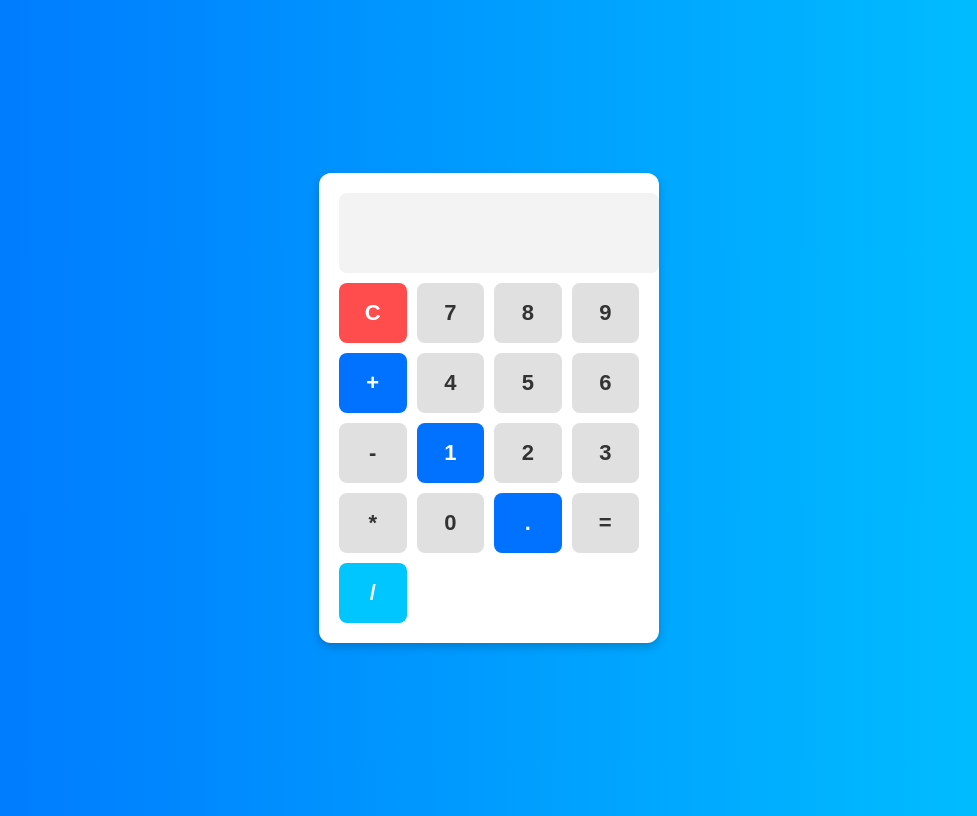
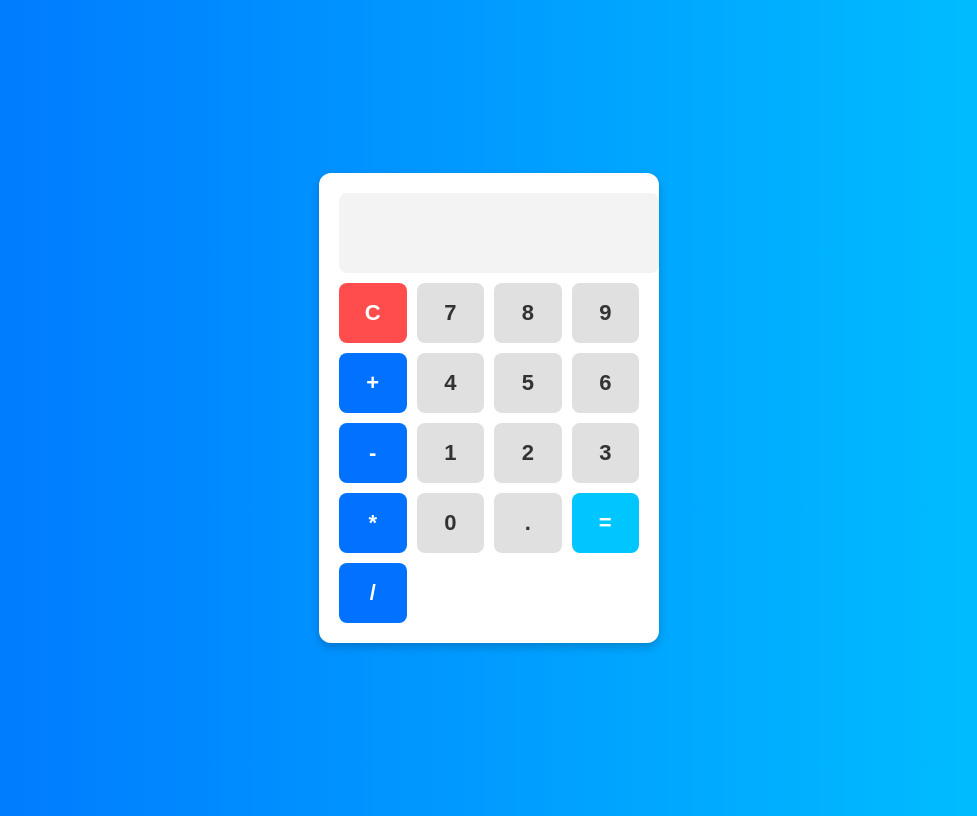
Before and after one commit to furkantr18/hesap-makinesi, a plain HTML site: page index.html in a window 1280 px wide. Shown: the whole page, without its empty margins (151-1128 px from the left). Drawn offline with Linux system fonts and the light colour scheme.

Commit message:
Update style.css

```diff
--- a/style.css
+++ b/style.css
@@ -54,16 +54,16 @@ button:hover {
 
 /* Renk Ayarları */
 button:nth-child(1) { background: #ff4d4d; color: white; } /* C (Temizleme) */
-button:nth-child(17) { background: #00c6ff; color: white; } /* = (Sonuç) */
+button:nth-child(16) { background: #00c6ff; color: white; } /* = (Sonuç) */
 button:nth-child(5),
-button:nth-child(10),
-button:nth-child(15),
-button:nth-child(18) {
+button:nth-child(9),
+button:nth-child(13),
+button:nth-child(17) {
     background: #0072ff;
     color: white;
 } /* İşlem Butonları */
 
-button:not(:nth-child(1)):not(:nth-child(17)):not(:nth-child(5)):not(:nth-child(10)):not(:nth-child(15)):not(:nth-child(18)) {
+button:not(:nth-child(1)):not(:nth-child(16)):not(:nth-child(5)):not(:nth-child(9)):not(:nth-child(13)):not(:nth-child(17)) {
     background: #e0e0e0;
     color: #333;
 }
```
